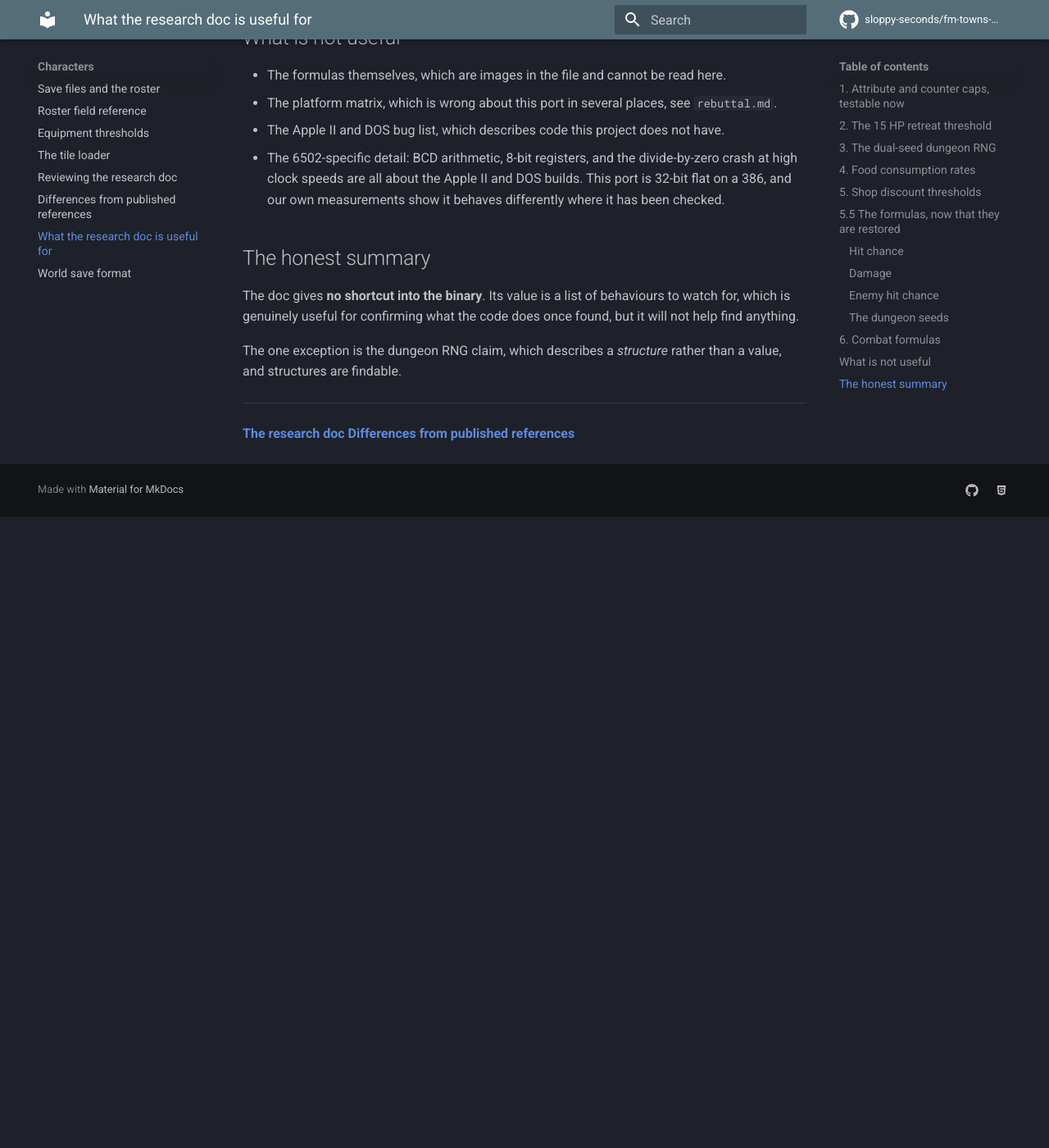
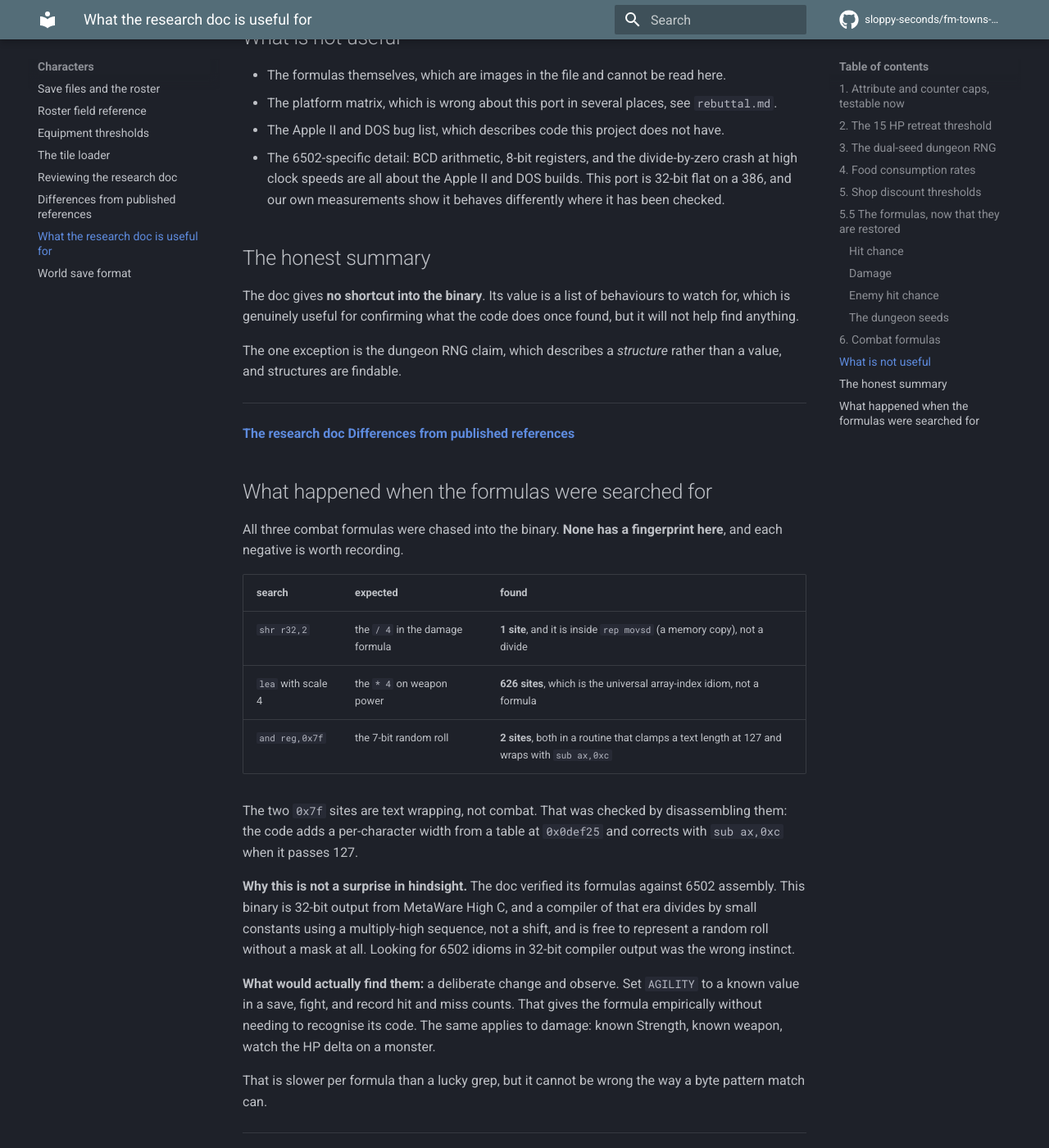
Before and after one commit to sloppy-seconds/fm-towns-ultima, an MkDocs documentation site: the page built from docs/meta-analysis-uses.md, in a window 1280 px wide and 1400 px high, scrolled down 3824 px. Shown: the whole window at 82% size. Built offline with MkDocs 1.6.1 and Material for MkDocs 9.7.7, drawn with Linux system fonts in a browser that asks for light colours; comment, search, counter and statistics services are not loaded; before the commit the page ends 4454 px from its top, so only the background shows below that.

Commit message:
Search the binary for the formulas the research doc describes, and find none
All three combat formulas were chased into ENCHANT.EXP. None of them has a
fingerprint, and the three negatives are recorded because each one closes off an
approach rather than just failing.

shr r32,2, which would be the /4 in floor((WeaponPower*4 + Strength)/4): exactly one
site in the whole image, and it sits inside rep movsd, so it is a memory copy.

lea with scale 4, which would be the *4: 626 sites, since that is the universal
array-index idiom and says nothing.

and reg,0x7f, which would be the 7-bit random roll: two sites, both in a text
wrapping routine. Confirmed by disassembling them, they add a per-character width
from a table at 0x0def25 and wrap with sub ax,0xc past 127.

The reason is plain in hindsight. The doc verified its formulas against 6502 output.
This is 32-bit MetaWare High C, where dividing by a small constant becomes a
multiply-high sequence rather than a shift, and a random roll need not be masked at
all. Looking for 6502 idioms in compiler output was the wrong instinct.

Recorded the alternative that cannot lie: set AGILITY to a known value in a save,
fight, and count hits. That gives the formula empirically. Same for damage with a
known Strength and weapon, watching the monster HP delta. Slower than a lucky grep,
but a byte-pattern match that happens to land somewhere is exactly the class of
error this project has been bitten by three times already.

```diff
--- a/docs/meta-analysis-uses.md
+++ b/docs/meta-analysis-uses.md
@@ -180,3 +180,36 @@ a value, and structures are findable.
 ---
 
 **[The research doc](u2-game-meta-analysis.md)** **[Differences from published references](rebuttal.md)**
+
+## What happened when the formulas were searched for
+
+All three combat formulas were chased into the binary. **None has a fingerprint
+here**, and each negative is worth recording.
+
+| search | expected | found |
+|---|---|---|
+| `shr r32,2` | the `/ 4` in the damage formula | **1 site**, and it is inside `rep movsd` (a memory copy), not a divide |
+| `lea` with scale 4 | the `* 4` on weapon power | **626 sites**, which is the universal array-index idiom, not a formula |
+| `and reg,0x7f` | the 7-bit random roll | **2 sites**, both in a routine that clamps a text length at 127 and wraps with `sub ax,0xc` |
+
+The two `0x7f` sites are text wrapping, not combat. That was checked by
+disassembling them: the code adds a per-character width from a table at
+`0x0def25` and corrects with `sub ax,0xc` when it passes 127.
+
+**Why this is not a surprise in hindsight.** The doc verified its formulas against
+6502 assembly. This binary is 32-bit output from MetaWare High C, and a compiler of
+that era divides by small constants using a multiply-high sequence, not a shift, and
+is free to represent a random roll without a mask at all. Looking for 6502 idioms in
+32-bit compiler output was the wrong instinct.
+
+**What would actually find them:** a deliberate change and observe. Set `AGILITY`
+to a known value in a save, fight, and record hit and miss counts. That gives the
+formula empirically without needing to recognise its code. The same applies to
+damage: known Strength, known weapon, watch the HP delta on a monster.
+
+That is slower per formula than a lucky grep, but it cannot be wrong the way a byte
+pattern match can.
+
+---
+
+**[The research doc](u2-game-meta-analysis.md)** **[Differences from published references](rebuttal.md)**
```
